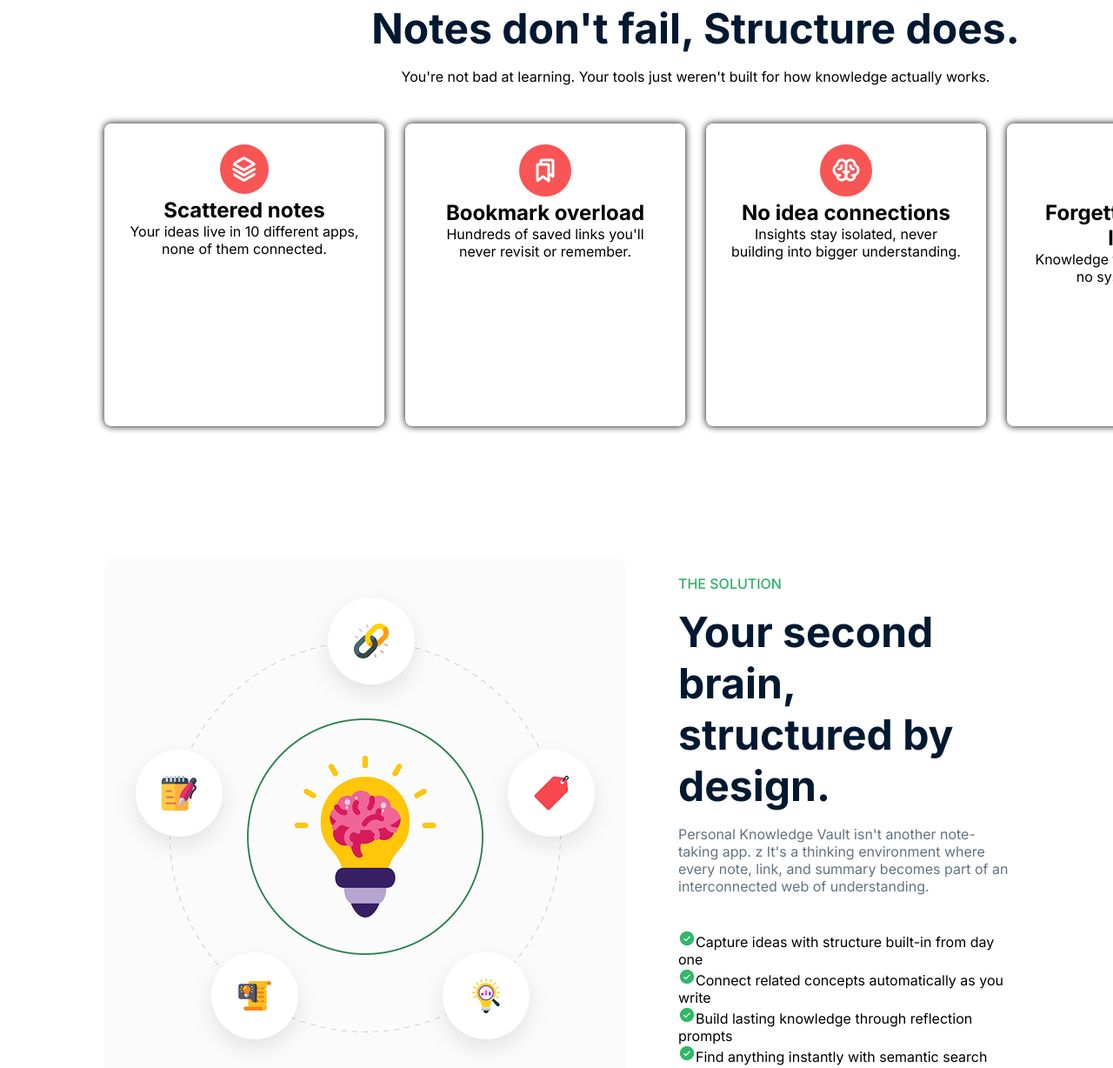
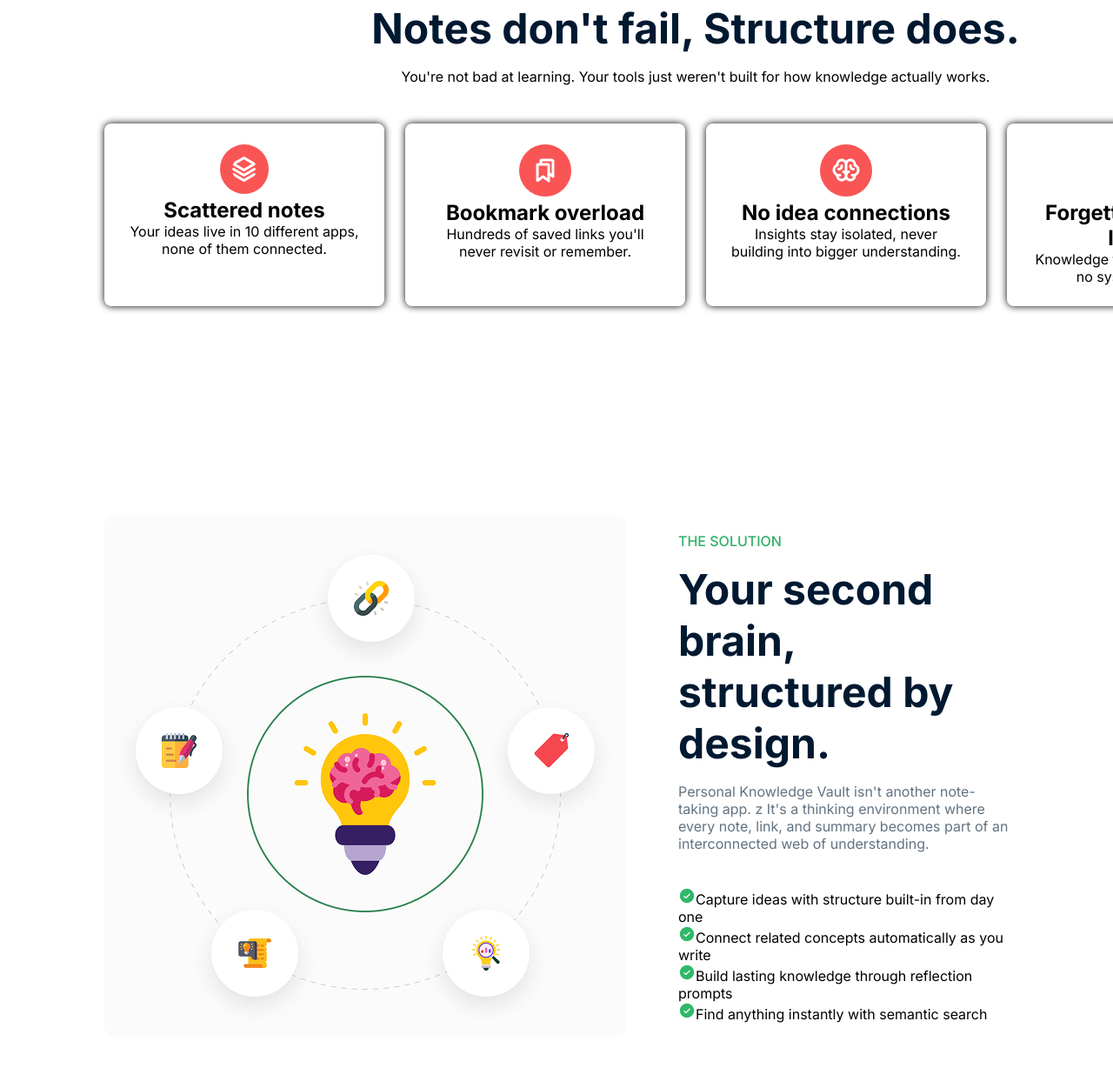
Before and after one commit to 23joy/Knowledge-Vault-code13, a plain HTML site: page index.html in a window 1280 px wide. Shown: the part 813-2041 px from the top of the page at 87% size. Drawn offline with Linux system fonts and the light colour scheme.

Commit message:
add some styles

```diff
--- a/styles.css
+++ b/styles.css
@@ -118,7 +118,6 @@
 .Note-section{
     max-width: 1600px;
     margin: 0 auto;
-    height: 448px;
     padding: 0 120px 120px 120px;
     gap: 44px;
     align-items: center;
@@ -151,14 +150,14 @@
     gap: 24px;
     display: flex;
     justify-content: space-between;
+    text-align: center;
 }
 .skill-box .box-card{
     background-color: #FFFFFF;
     padding: 24px;
     gap: 16px;
     width: 322px;
-    height: 300px;
-    text-align: center;
+    align-items: end;
     border: none;
     border-radius: 8px;
     box-shadow: 0 0 8px 0 #000000;
@@ -172,8 +171,7 @@
 /* brain-section */
 .brain-section{
     max-width: 1360px;
-    margin: 0 auto;
-   padding: 120px;
+    margin:auto;
 
 }
 .brain-container{
@@ -181,6 +179,7 @@
     justify-content: space-between;
     align-items: center;
     gap: 60px;
+    padding: 120px;
 }
 .brain-section ul li{
     list-style: none;
```
